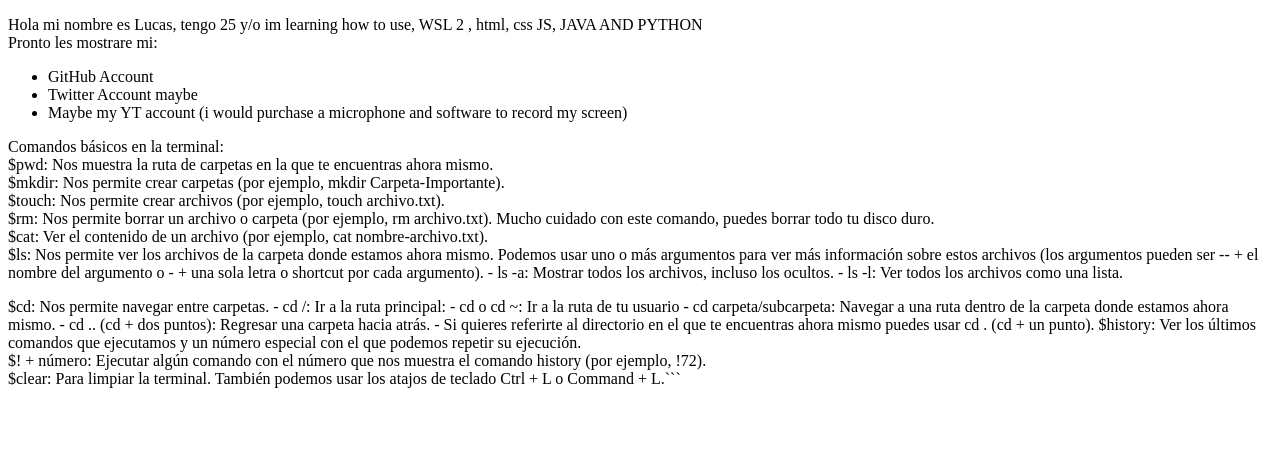
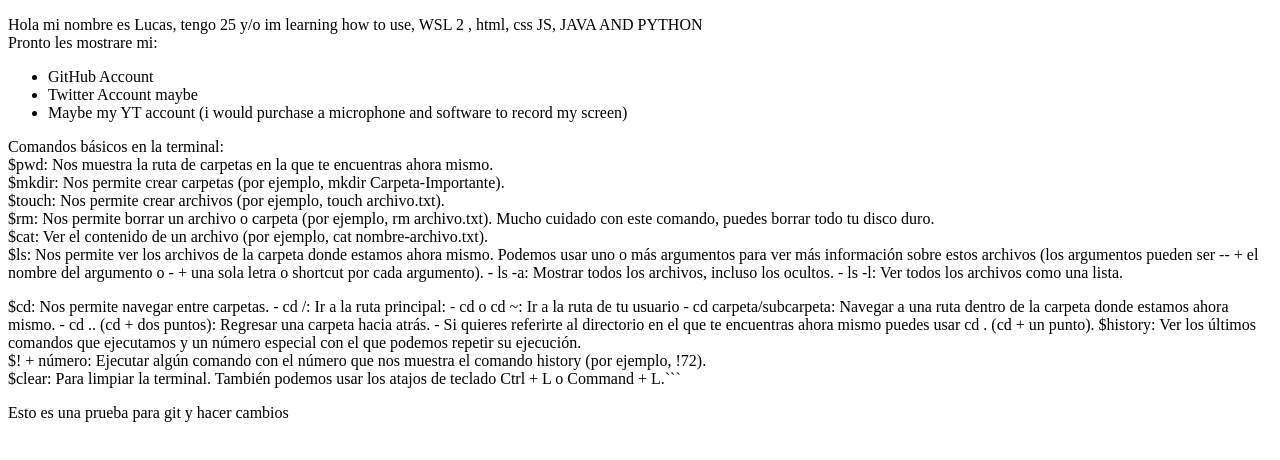
Before and after one commit to pluigi0/proyectoDemoCoursePrework, a plain HTML site: page index.html in a window 1280 px wide. Drawn offline with Linux system fonts and the light colour scheme.

Commit message:
Commit De Test

````diff
--- a/index.html
+++ b/index.html
@@ -49,5 +49,8 @@
         <br>
         $clear: Para limpiar la terminal. También podemos usar los atajos de teclado Ctrl + L o Command + L.```
     </p>
+    <p>
+        Esto es una prueba para git y hacer cambios
+    </p>
 </body>
 </html>
````
